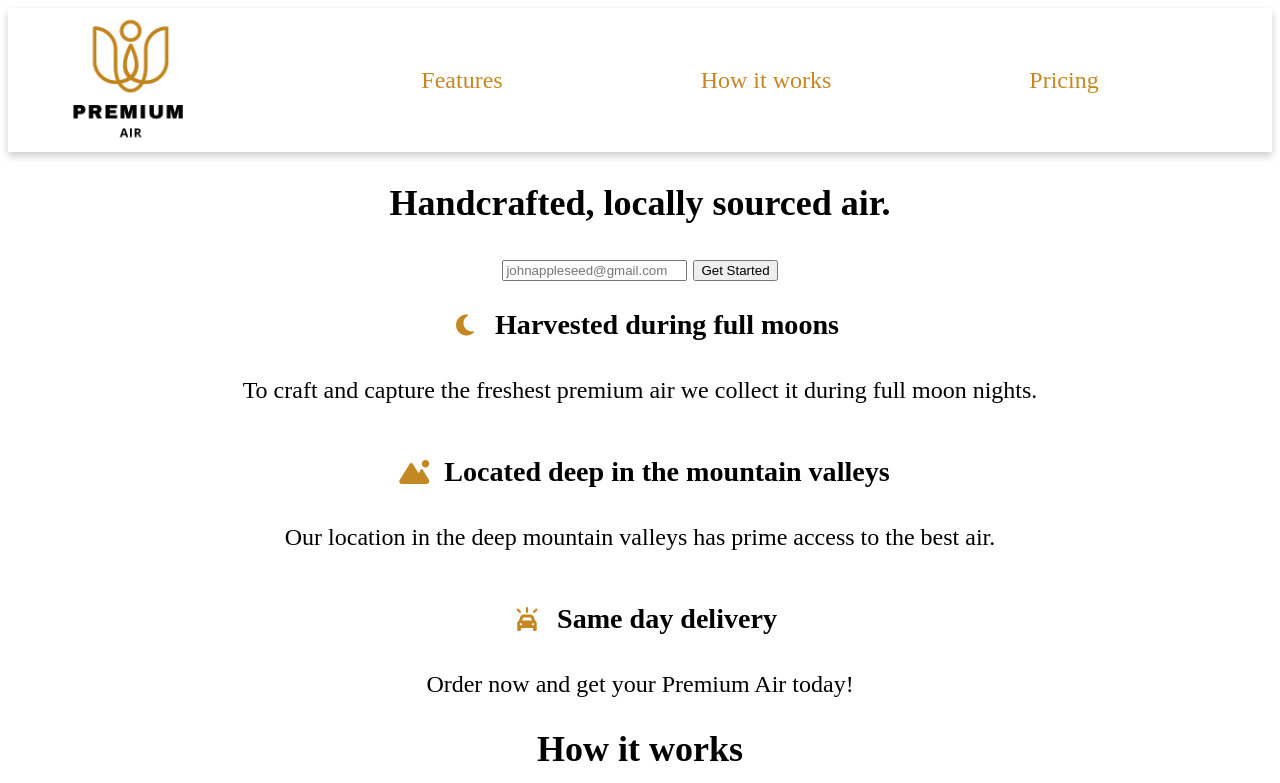
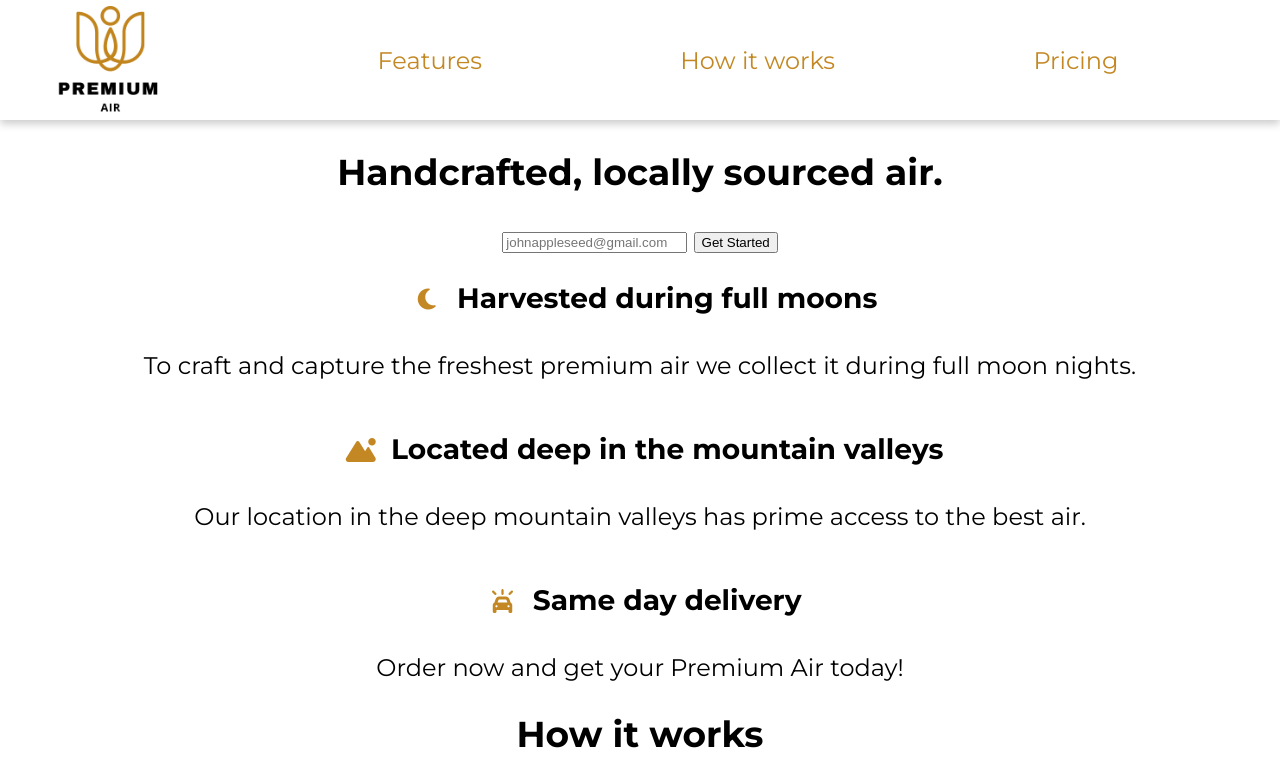
Before and after one commit to LorenzoZemp/Product-Landing-Page-Challenge-Project, a plain HTML site: page index.html in a window 1280 px wide. Shown: the top 783 px of the page. Drawn offline with Linux system fonts and the light colour scheme.

Commit message:
Changed font, removed body margin

```diff
--- a/index.html
+++ b/index.html
@@ -7,7 +7,7 @@
     <link rel="preconnect" href="https://fonts.googleapis.com" />
     <link rel="preconnect" href="https://fonts.gstatic.com" crossorigin />
     <link
-      href="https://fonts.googleapis.com/css2?family=Courgette&family=Montserrat:wght@400;700&display=swap"
+      href="https://fonts.googleapis.com/css2?family=Montserrat:wght@400;700&display=swap"
       rel="stylesheet"
     />
     <script
--- a/styles.css
+++ b/styles.css
@@ -5,7 +5,12 @@
 html {
   box-sizing: border-box;
   font-size: 24px;
+  font-family: "Montserrat", sans-serif;
   scroll-behavior: smooth;
+}
+
+body {
+  margin: 0;
 }
 
 header {
@@ -27,8 +32,8 @@ nav {
 }
 
 .navbar img {
-  width: 10rem;
-  height: 6rem;
+  width: 9rem;
+  height: 5rem;
   object-fit: cover;
 }
 
```
Also changed, not shown: 1 other file.
